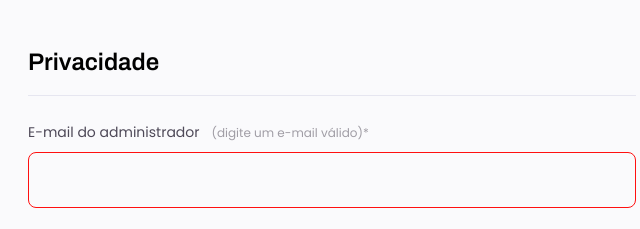
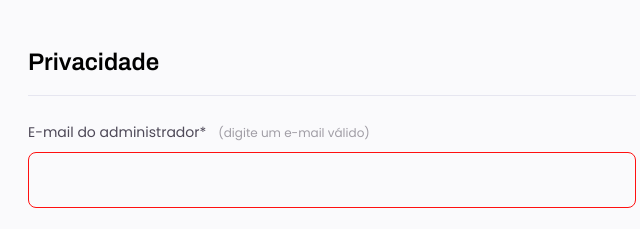
Before and after one commit to igormatheusf/projeto-formulario-evento, a plain HTML site: page index.html in a window 1280 px wide. Shown: the part 1062-1291 px from the top of the page, 308-948 px from the left. Drawn offline with Linux system fonts and the light colour scheme.

Commit message:
updated label email

```diff
--- a/index.html
+++ b/index.html
@@ -65,7 +65,7 @@
           <legend>Privacidade</legend>
 
           <div class="input-wrapper">
-            <label for="event-email">E-mail  do administrador<span>(digite um e-mail válido)*</span></label>
+            <label for="event-email">E-mail  do administrador*<span>(digite um e-mail válido)</span></label>
             <input
               type="email"
               id="event-email"
```
